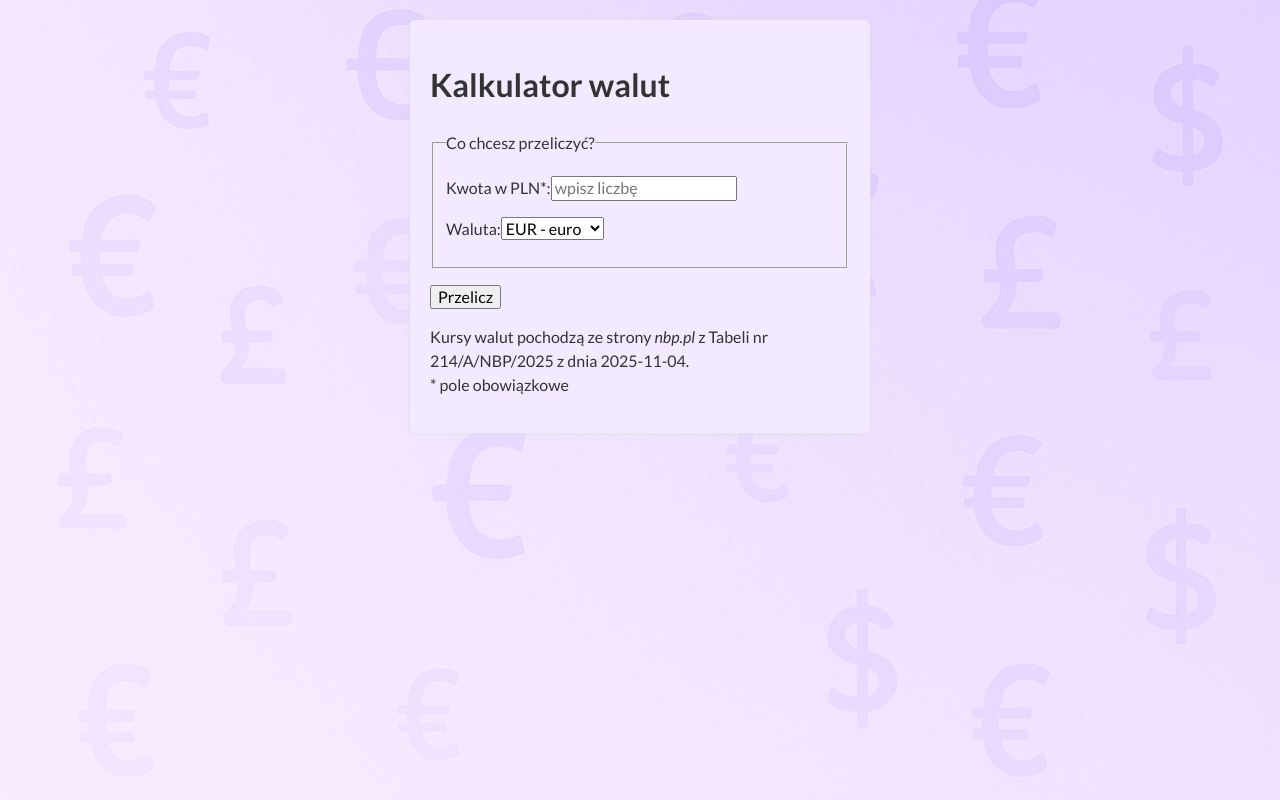
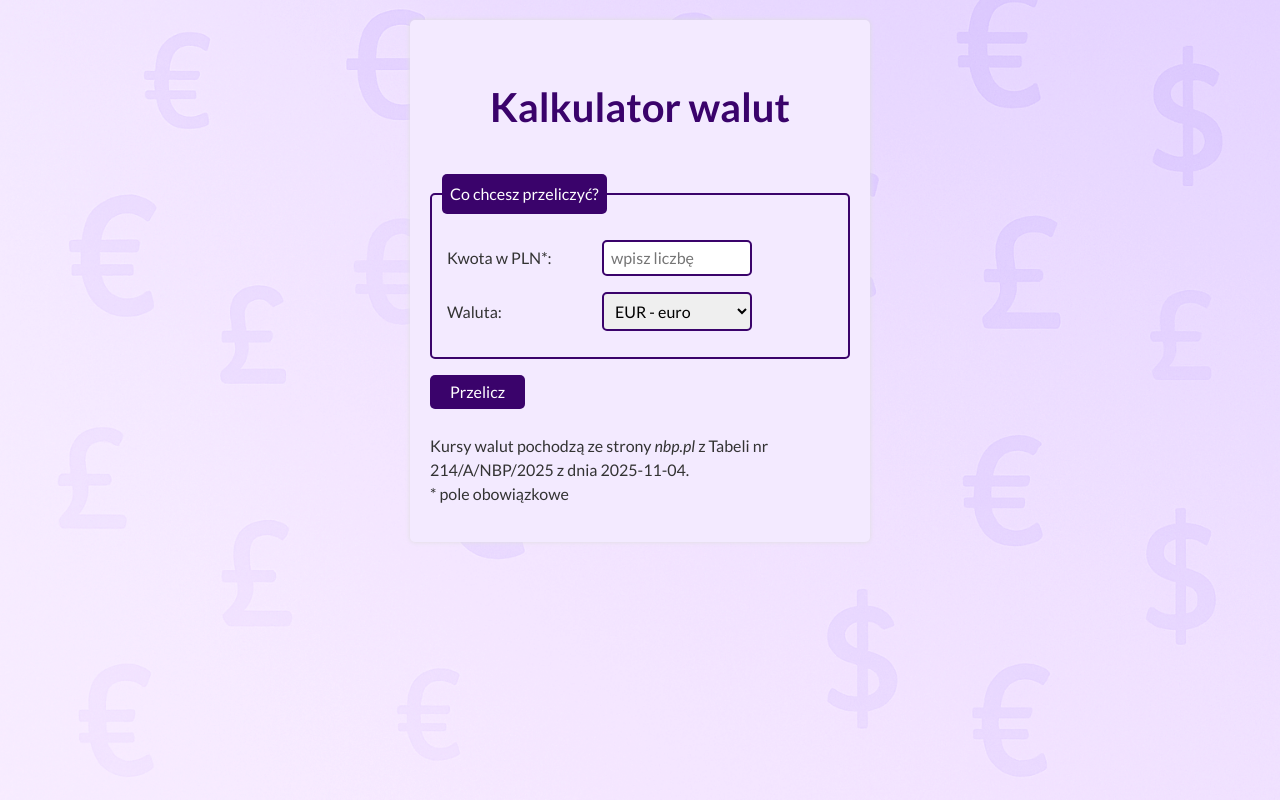
Before and after one commit to mg-wiewiora/currency-converter-react, a React (Create React App) app: page / in a window 1280 px wide. Built offline with nearby package versions, Linux system fonts and the light colour scheme.

Commit message:
Form component added

```diff
--- a/src/App.js
+++ b/src/App.js
@@ -1,51 +1,13 @@
 import Container from "./Container";
 import Header from "./Header";
 import Footer from "./Footer";
+import Form from "./Form";
 
 function App() {
   return (
     <Container className="container">
       <Header title="Kalkulator walut" />
-
-      <main>
-        <form className="form">
-          <fieldset className="form__fieldset">
-            <legend className="form__legend">Co chcesz przeliczyć?</legend>
-            <p>
-              <label>
-                <span className="form__label">Kwota w PLN*:</span>
-                <input
-                  className="form__field"
-                  type="number"
-                  name="amount"
-                  step="0.01"
-                  min="0.01"
-                  placeholder="wpisz liczbę"
-                  autofocus
-                  required
-                />
-              </label>
-            </p>
-            <p>
-              <label>
-                <span className="form__label">Waluta:</span>
-                <select name="currency" className="form__field">
-                  <option value="EUR" selected>
-                    EUR - euro
-                  </option>
-                  <option value="GBP">GBP - funt</option>
-                  <option value="USD">USD - dolar</option>
-                </select>
-              </label>
-            </p>
-          </fieldset>
-          <p>
-            <button className="form__button">Przelicz</button>
-          </p>
-          <p className="form__result"></p>
-        </form>
-      </main>
-
+      <Form />
       <Footer />
     </Container>
   );
--- /dev/null
+++ b/src/Form/index.js
@@ -0,0 +1,42 @@
+import "./style.css";
+
+const Form = () => (
+  <form className="form">
+    <fieldset className="form__fieldset">
+      <legend className="form__legend">Co chcesz przeliczyć?</legend>
+      <p>
+        <label>
+          <span className="form__label">Kwota w PLN*:</span>
+          <input
+            className="form__field"
+            type="number"
+            name="amount"
+            step="0.01"
+            min="0.01"
+            placeholder="wpisz liczbę"
+            autofocus
+            required
+          />
+        </label>
+      </p>
+      <p>
+        <label>
+          <span className="form__label">Waluta:</span>
+          <select name="currency" className="form__field">
+            <option value="EUR" selected>
+              EUR - euro
+            </option>
+            <option value="GBP">GBP - funt</option>
+            <option value="USD">USD - dolar</option>
+          </select>
+        </label>
+      </p>
+    </fieldset>
+    <p>
+      <button className="form__button">Przelicz</button>
+    </p>
+    <p className="form__result"></p>
+  </form>
+);
+
+export default Form;
--- /dev/null
+++ b/src/Form/style.css
@@ -0,0 +1,51 @@
+.form__label {
+    display: inline-block;
+    margin: 0 5px;
+    width: 100%;
+    max-width: 150px;
+}
+
+.form__field {
+    padding: 7px;
+    border-radius: 5px;
+    width: 100%;
+    max-width: 150px;
+    border: 2px solid #3a036b;
+}
+
+.form__button {
+    border: none;
+    border-radius: 5px;
+    background-color: #3a036b;
+    color: white;
+    padding: 8px 20px;
+}
+
+.form__fieldset {
+    border-radius: 5px;
+    border: 2px solid #3a036b;
+    padding: 10px;
+    margin: 10px 0;
+    max-width: 500px;
+}
+
+.form__legend {
+    border: none;
+    border-radius: 5px;
+    background-color: #3a036b;
+    color: white;
+    padding: 8px;
+}
+
+.form__result {
+    color: #3a036b;
+    font-size: 25px;
+}
+
+.form__button:hover {
+    background-color: #5704a0;
+}
+
+.form__button:active {
+    background-color: #7007cc;
+}
--- a/src/Header/index.js
+++ b/src/Header/index.js
@@ -1,8 +1,8 @@
 import "./style.css";
 
 const Header = ({ title }) => (
-  <header>
-    <h1>{title}</h1>
+  <header className="header">
+    <h1 className="header__title">{title}</h1>
   </header>
 );
 export default Header;
```
